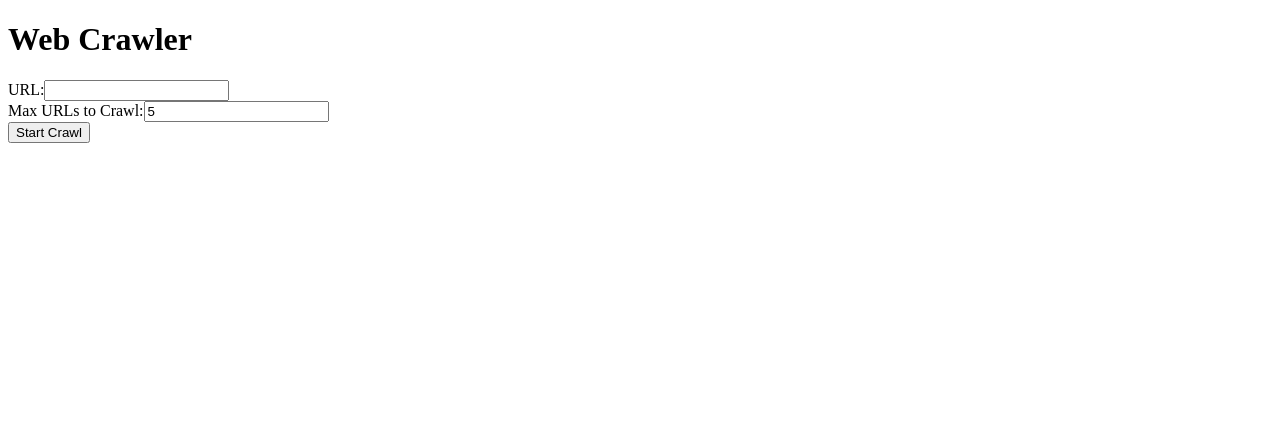
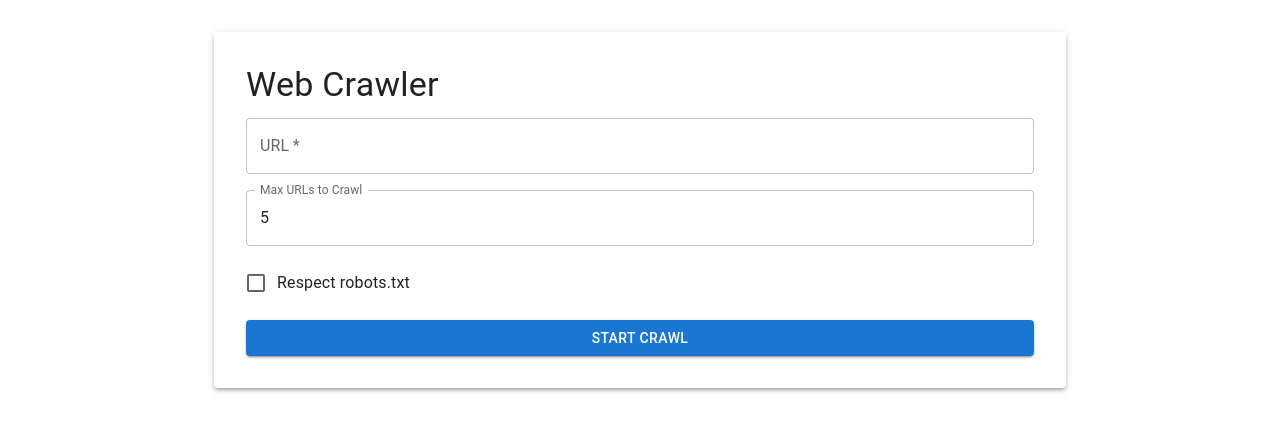
Before and after one commit to Fanboyingeneral/WebCrawler_frontend, a React (Create React App) app: page / in a window 1280 px wide. Shown: the top 432 px of the page. Built offline with nearby package versions, Linux system fonts and the light colour scheme.

Commit message:
Option to toggle respect_robot.txt added

```diff
--- a/src/App.js
+++ b/src/App.js
@@ -4,7 +4,6 @@ import CrawlForm from './components/CrawlForm';
 function App() {
   return (
     <div className="App">
-      <h1>Web Crawler</h1>
       <CrawlForm />
     </div>
   );
--- a/src/components/CrawlForm.js
+++ b/src/components/CrawlForm.js
@@ -1,10 +1,14 @@
 import React, { useState } from 'react';
 import axios from 'axios';
+import { TextField, Checkbox, Button, Typography, FormControlLabel, Box, Container, Paper } from '@mui/material';
 
 function CrawlForm() {
   const [url, setUrl] = useState('');
   const [maxUrls, setMaxUrls] = useState(5);
-  const [result, setResult] = useState(null);
+  const [respectRobotFlag, setRespectRobotFlag] = useState(false);
+  const [message, setMessage] = useState('');
+  const [scrapedUrls, setScrapedUrls] = useState({});
+  const [externalUrls, setExternalUrls] = useState([]);
 
   const handleSubmit = async (e) => {
     e.preventDefault();
@@ -13,46 +17,104 @@ function CrawlForm() {
       const response = await axios.post('http://localhost:5000/api/crawl', {
         url,
         maxUrls,
+        respectRobotFlag,
       });
 
-      setResult(response.data);
+      const { message, scraped_urls, external_urls } = response.data;
+
+      setMessage(message);
+      setScrapedUrls(scraped_urls);
+      setExternalUrls(external_urls);
     } catch (error) {
       console.error('Error crawling URL:', error);
-      setResult({ error: 'Failed to crawl the URL' });
+      setMessage('Failed to crawl the URL');
+      setScrapedUrls({});
+      setExternalUrls([]);
     }
   };
 
   return (
-    <div>
+    <Container maxWidth="md" style={{ marginTop: '2rem' }}>
+      <Paper elevation={3} style={{ padding: '2rem' }}>
+        <Typography variant="h4" gutterBottom>
+          Web Crawler
+        </Typography>
         <form onSubmit={handleSubmit}>
-        <div>
-          <label>URL:</label>
-          <input
-            type="text"
+          <Box mb={2}>
+            <TextField
+              label="URL"
+              variant="outlined"
+              fullWidth
               value={url}
               onChange={(e) => setUrl(e.target.value)}
               required
             />
-        </div>
-        <div>
-          <label>Max URLs to Crawl:</label>
-          <input
+          </Box>
+          <Box mb={2}>
+            <TextField
+              label="Max URLs to Crawl"
               type="number"
+              variant="outlined"
+              fullWidth
               value={maxUrls}
               onChange={(e) => setMaxUrls(e.target.value)}
-            min="1"
+              inputProps={{ min: 1 }}
             />
-        </div>
-        <button type="submit">Start Crawl</button>
+          </Box>
+          <Box mb={2}>
+            <FormControlLabel
+              control={
+                <Checkbox
+                  checked={respectRobotFlag}
+                  onChange={(e) => setRespectRobotFlag(e.target.checked)}
+                />
+              }
+              label="Respect robots.txt"
+            />
+          </Box>
+          <Button variant="contained" color="primary" type="submit" fullWidth>
+            Start Crawl
+          </Button>
         </form>
 
-      {result && (
-        <div>
-          <h2>Crawl Results:</h2>
-          <pre>{JSON.stringify(result, null, 2)}</pre>
-        </div>
+        {message && (
+          <Typography variant="h6" style={{ marginTop: '2rem' }}>
+            {message}
+          </Typography>
         )}
-    </div>
+
+        {Object.keys(scrapedUrls).length > 0 && (
+          <Box mt={2}>
+            <Typography variant="h5" gutterBottom>
+              Scraped URLs and Content
+            </Typography>
+            {Object.entries(scrapedUrls).map(([url, content], index) => (
+              <Box key={index} mb={2}>
+                <Typography variant="h6">{url}</Typography>
+                <Paper style={{ padding: '1rem', backgroundColor: '#f5f5f5' }}>
+                  <pre style={{ whiteSpace: 'pre-wrap', wordWrap: 'break-word' }}>
+                    {content}
+                  </pre>
+                </Paper>
+              </Box>
+            ))}
+          </Box>
+        )}
+
+        {externalUrls.length > 0 && (
+          <Box mt={2}>
+            <Typography variant="h5" gutterBottom>
+              External URLs
+            </Typography>
+            <ul>
+              {externalUrls.map((url, index) => (
+                <li key={index}>{url}</li>
+              ))}
+            </ul>
+          </Box>
+        )}
+      </Paper>
+    </Container>
   );
 }
 
```
Also changed, not shown: package.json (+8 -3 lines). Lines whose indentation alone changed are shown as unchanged.
